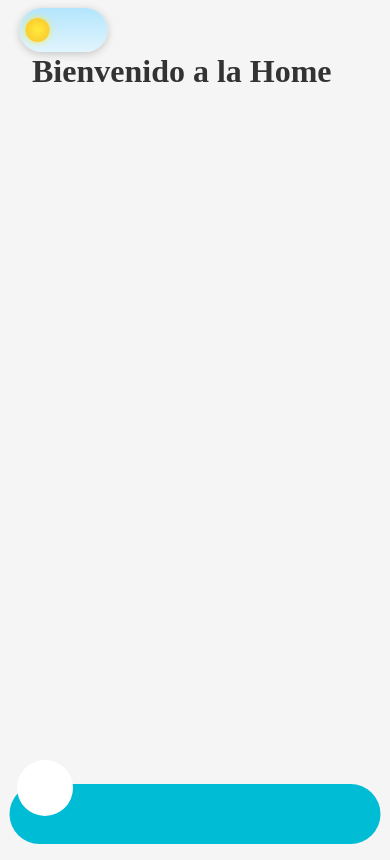
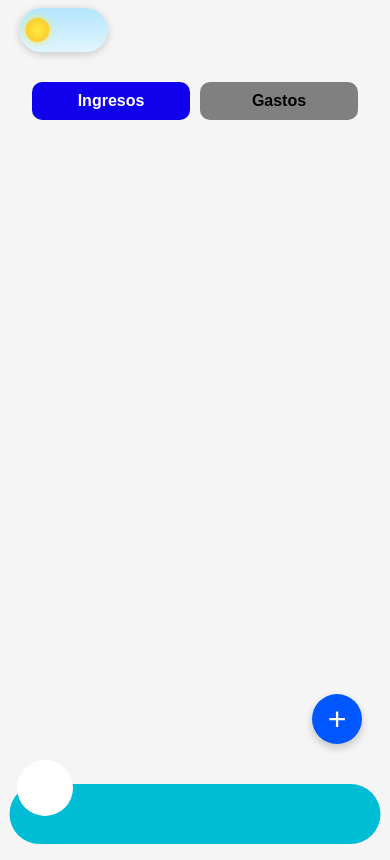
Before and after one commit to Alejandro-ux359/miscuentas, a React (Vite) app: page /ingresosgastos in a window 390 px wide. Built offline with nearby package versions, Linux system fonts and the light colour scheme; some icons are missing; the HTML template or start-up script is replaced by a standard one.

Commit message:
Ingresos y Gastos

```diff
--- /dev/null
+++ b/src/pages/ingresosGastos/IngresosGastos.css
@@ -0,0 +1,164 @@
+/* ============================
+   🌐 PC
+   ============================ */
+
+/* Contenedor de navegación */
+.contenedor {
+  display: flex;
+  gap: 10px;
+  margin: 0px;
+}
+
+.nav-btn {
+  flex: 1;
+  padding: 12px 20px;
+  font-size: 1.2rem;
+  border-radius: 10px;
+  border: none;
+  cursor: pointer;
+  background: gray;
+  color: black;
+  font-weight: bold;
+}
+
+.nav-btn.activo {
+  background: hsl(244, 100%, 46%);
+  color: white;
+}
+
+/* Botón flotante */
+.btn-flotante {
+  position: fixed;
+  bottom: 20px;
+  right: 20px;
+  width: 40px;
+  height: 40px;
+  background: hsl(244, 100%, 46%);
+  color: white;
+  font-size: 2.5rem; /* Tamaño grande para que el + casi toque */
+  border: none;
+  border-radius: 50%;
+  display: flex;
+  align-items: center;
+  justify-content: center;
+  z-index: 1000;
+  padding: 0;
+  line-height: 1;
+ font-family: Arial, sans-serif;
+ cursor: pointer;
+}
+
+
+
+
+/* Modal */
+.modal {
+  position: fixed;
+  top: 0;
+  left: 0;
+  width: 100%;
+  height: 100%;
+  background: rgba(0, 0, 0, 0.5);
+  display: flex;
+  align-items: center;
+  justify-content: center;
+}
+
+/* Contenido del modal */
+.modal-contenido {
+  background: white;
+  padding: 20px;
+  border-radius: 12px;
+  width: 100%;
+  max-width: 400px;
+  display: flex;
+  flex-direction: column; /* organiza los campos en columna */
+  gap: 15px; /* espacio entre cada campo */
+}
+
+/* Campos del formulario dentro del modal */
+.modal-contenido input,
+.modal-contenido select,
+.modal-contenido textarea {
+  width: 100%;
+  padding: 10px 12px;
+  border-radius: 8px;
+  border: 1px solid #ccc;
+  font-size: 1rem;
+  box-sizing: border-box;
+}
+
+/* Etiquetas de los campos */
+.modal-contenido label {
+  font-weight: bold;
+  margin-bottom: 5px;
+  display: block;
+}
+
+/* Botones de acción dentro del modal */
+.acciones {
+  display: flex;
+  justify-content: flex-end; /* alineados a la derecha */
+  gap: 10px; /* espacio entre botones */
+  margin-top: 15px;
+}
+
+.acciones button {
+  padding: 10px 15px;
+  border-radius: 8px;
+  border: none;
+  cursor: pointer;
+  background: hsl(244, 100%, 46%);
+  color: white;
+  font-weight: bold;
+  transition: background 0.3s;
+}
+
+.acciones button:hover {
+  background: hsl(244, 100%, 40%);
+}
+
+/* ============================
+   📱 Móviles y Tablets
+   ============================ */
+@media (max-width: 1024px) {
+  .contenedor {
+    gap: 10px;
+    margin-top: 50px;
+  }
+
+  .nav-btn {
+    width: 100%;
+    padding: 10px 15px;
+    font-size: 1rem;
+  }
+
+ .btn-flotante {
+  position: fixed;
+  bottom: 100px;
+  left: 80%;
+  width: 50px;
+  height: 50px;
+  font-size: 2rem;
+  background-color: #0057ff; /* Puedes ajustar el color */
+  color: white;
+  border-radius: 50%;
+  display: flex;
+  align-items: center;
+  justify-content: center;
+  box-shadow: 0 4px 8px rgba(0, 0, 0, 0.2);
+
+}
+
+
+  .modal-contenido {
+    width: 90%;
+    max-width: 350px;
+    padding: 15px;
+  }
+
+  .acciones {
+    gap: 10px;
+    align-items: stretch;
+  }
+}
--- a/src/pages/ingresosGastos/IngresosGastos.tsx
+++ b/src/pages/ingresosGastos/IngresosGastos.tsx
@@ -1,8 +1,124 @@
+import { useState } from "react";
+import "../ingresosGastos/IngresosGastos.css";
+
 function IngresosGastos() {
+  const [openModal, setOpenModal] = useState(false);
+  const [tipo, setTipo] = useState("");
+  const [activeTab, setActiveTab] = useState("Ingresos"); // pestaña activa
+
+  const abrirModal = (tipoForm: string) => {
+    setTipo(tipoForm);
+    setOpenModal(true);
+  };
+
+  const cerrarModal = () => {
+    setOpenModal(false);
+  };
+
   return (
-    <div className="p-4 text-center">
-      <h1 className="text-2xl font-bold">Bienvenido a la Home</h1>
-    </div>
+    <>
+      {/* Menú de navegación */}
+      <nav className="contenedor">
+        <button
+          className={`nav-btn ${activeTab === "Ingresos" ? "activo" : ""}`}
+          onClick={() => setActiveTab("Ingresos")}
+        >
+          Ingresos
+        </button>
+        <button
+          className={`nav-btn ${activeTab === "Gastos" ? "activo" : ""}`}
+          onClick={() => setActiveTab("Gastos")}
+        >
+          Gastos
+        </button>
+      </nav>
+
+      {/* Sección visible según pestaña */}
+      <div className="contenedor-principal">
+        {activeTab === "Ingresos" && (
+          <section className="seccion ingresos">
+            {/* Botón flotante */}
+            <button
+              className="btn-flotante"
+              onClick={() => abrirModal("Ingreso")}
+            >
+              +
+            </button>
+          </section>
+        )}
+
+        {activeTab === "Gastos" && (
+          <section className="seccion gastos">
+            {/* Botón flotante */}
+            <button
+              className="btn-flotante"
+              onClick={() => abrirModal("Gasto")}
+            >
+              +
+            </button>
+          </section>
+        )}
+      </div>
+
+      {/* Modal */}
+      {openModal && (
+        <div className="modal">
+          <div className="modal-contenido">
+            <h3>Nuevo {tipo}</h3>
+            <form>
+              <label>Categoría:</label>
+              <select name="categoria">
+                <option value="salario">Salario</option>
+                <option value="ventas">Ventas</option>
+                <option value="regalia">Regalía</option>
+                <option value="inversion">Inversión</option>
+                <option value="reenbolso">Reembolso</option>
+                <option value="otro">Otro</option>
+              </select>
+
+              <label>Monto:</label>
+              <input type="number" name="monto" />
+
+              <label className="paymentMethod">Elige un método de pago:</label>
+              <select name="paymentMethod" id="paymentMethod">
+                <optgroup label="Efectivo">
+                  <option value="cash">Efectivo</option>
+                  <option value="cod">Contra entrega (Cash on Delivery)</option>
+                </optgroup>
+                <optgroup label="Tarjetas bancarias">
+                  <option value="visa">Visa</option>
+                  <option value="mastercard">Mastercard</option>
+                  <option value="amex">American Express</option>
+                </optgroup>
+                <optgroup label="Criptomonedas">
+                  <option value="btc">Bitcoin</option>
+                  <option value="eth">Ethereum</option>
+                </optgroup>
+                <optgroup label="Métodos en Cuba">
+                  <option value="transfermovil">Transfermóvil</option>
+                  <option value="enzona">EnZona</option>
+                  <option value="qvapay">QvaPay</option>
+                </optgroup>
+              </select>
+
+              <label>Fecha:</label>
+              <input type="date" name="fecha" />
+
+              <label>Cuenta:</label>
+              <input type="text" name="cuenta" />
+
+              <div className="acciones">
+                <button type="button" onClick={cerrarModal}>
+                  Cancelar
+                </button>
+                <button type="button">Aplicar</button>
+                <button type="submit">Aceptar</button>
+              </div>
+            </form>
+          </div>
+        </div>
+      )}
+    </>
   );
 }
 
```
